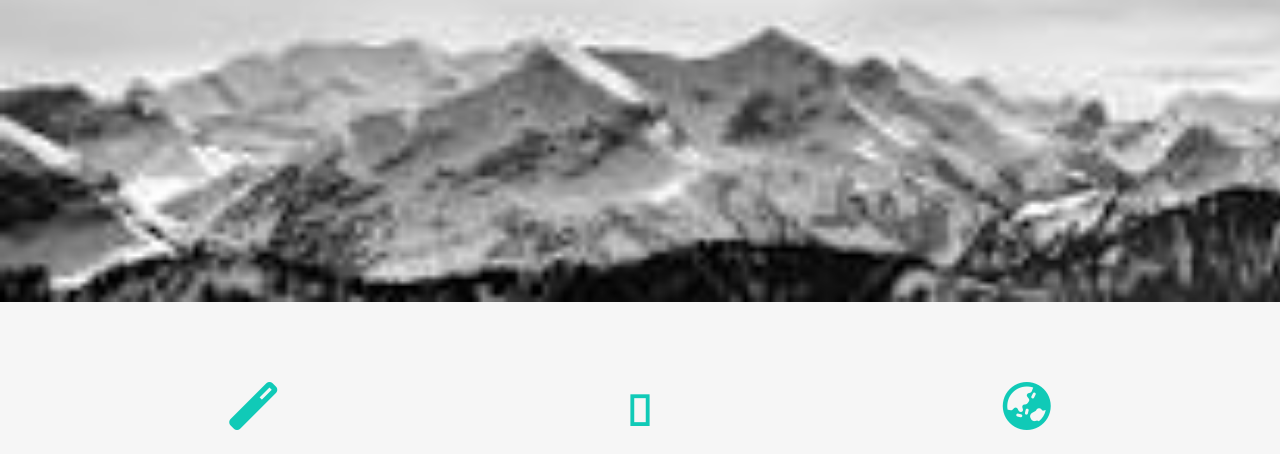
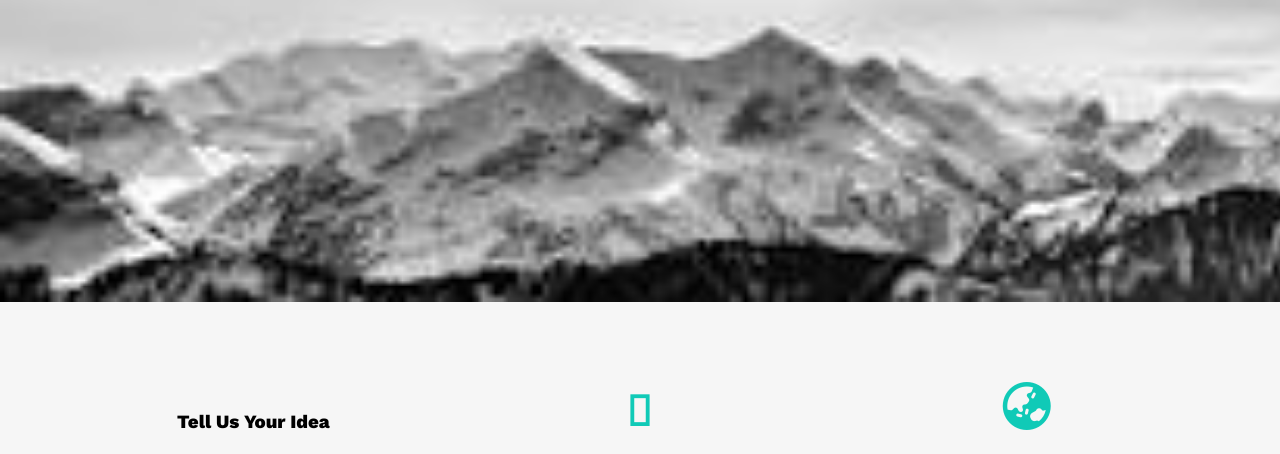
Before and after one commit to mahmed2512/HTML-And-CSS-Template-1, a plain HTML site: page index.html in a window 1280 px wide. Shown: the part 498-952 px from the top of the page. Drawn offline with nearby package versions, Linux system fonts and the light colour scheme; files whose address does not match are found by name.

Commit message:
Update index.html

```diff
--- a/index.html
+++ b/index.html
@@ -51,7 +51,7 @@
     <div class="features">
       <div class="container">
         <div class="feat">
-          <i class="fas fa-magic fa-3x"></i>
+          <i class="fas.fa-magic fa-3x"></i>
           <h3>Tell Us Your Idea</h3>
           <p>Hello and welcome to my channel Tales, the best place for story lovers. My name is ... and I'm a passionate storyteller and a literature enthusiast</p>
         </div>
```
